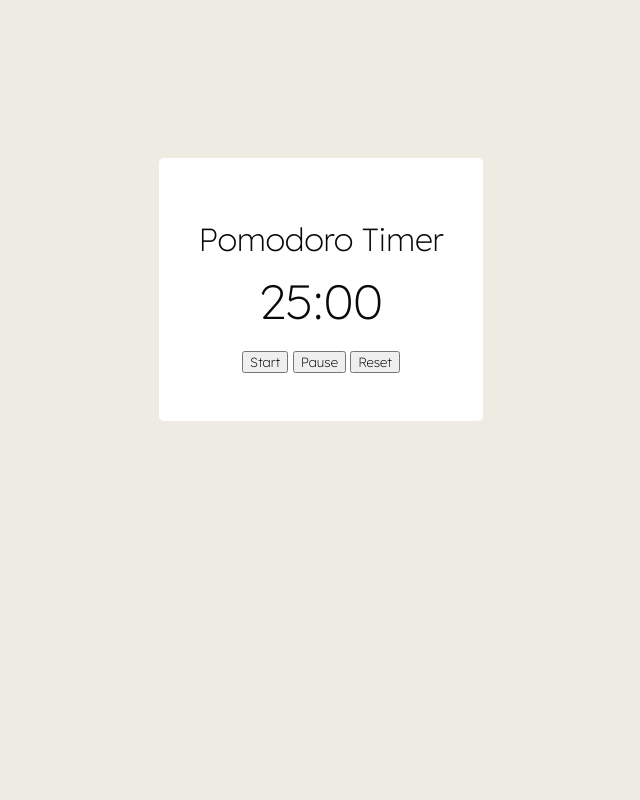
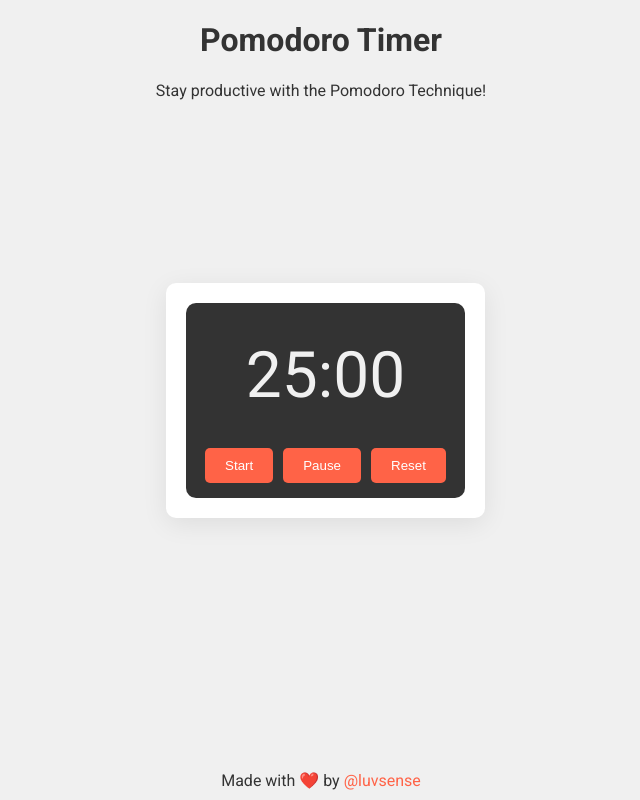
Before and after one commit to luvsense/pomodoro-app, a plain HTML site: page index.html in a window 1280 px wide. Both pictures are taken after a click on the button "Start". Shown: the whole page, without its empty margins (319-959 px from the left). Drawn offline with Linux system fonts and the light colour scheme.

Commit message:
fixes in styling
added box shadow

added button functioning, changed styles, better readability of code

updates

updated 1.0

```diff
--- a/index.html
+++ b/index.html
@@ -5,24 +5,34 @@
     <meta name="viewport" content="width=device-width, initial-scale=1.0" />
     <title>Pomodoro Timer</title>
     <link rel="stylesheet" href="style.css" />
-    <link rel="preconnect" href="https://fonts.googleapis.com" />
-    <link rel="preconnect" href="https://fonts.gstatic.com" crossorigin />
-    <link rel="preconnect" href="https://fonts.googleapis.com" />
-    <link rel="preconnect" href="https://fonts.gstatic.com" crossorigin />
     <link
-      href="https://fonts.googleapis.com/css2?family=Lexend+Deca:wght@100..900&display=swap"
+      href="https://fonts.googleapis.com/css2?family=Roboto:wght@400;700&display=swap"
       rel="stylesheet"
     />
   </head>
   <body>
-    <div class="container">
+    <header>
       <h1>Pomodoro Timer</h1>
-      <div id="timer">25:00</div>
-      <button id="start">Start</button>
-      <button id="pause">Pause</button>
-      <button id="reset">Reset</button>
-    </div>
-
+      <p>Stay productive with the Pomodoro Technique!</p>
+    </header>
+    <main>
+      <section class="pomodoro-container">
+        <div class="timer-card">
+          <time class="timer-display" id="pomodoro-timer-display">25:00</time>
+          <div class="timer-controls">
+            <button class="start-button timer-button">Start</button>
+            <button class="pause-button timer-button">Pause</button>
+            <button class="reset-button timer-button">Reset</button>
+          </div>
+        </div>
+      </section>
+    </main>
+    <footer>
+      <p>
+        Made with ❤️ by
+        <a href="https://github.com/luvsense">@luvsense</a>
+      </p>
+    </footer>
     <script src="script.js"></script>
   </body>
 </html>
--- a/script.js
+++ b/script.js
@@ -1,26 +1,54 @@
-let workTime = 25 * 60; // 25 minutes in seconds
-let breakTime = 5 * 60;  // 5 minutes in seconds
-let secondsRemaining = workTime;
-let isRunning = false;
-let timerInterval = null;
-let isBreakTime = false;
 
-const timerDisplay = document.getElementById('timer');
-const startButton = document.getElementById('start');
-// Add references to other buttons too...
+const timerDisplay = document.getElementById("pomodoro-timer-display");
+const startBtn = document.querySelector(".start-button");
+const pauseBtn = document.querySelector(".pause-button");
+const resetBtn = document.querySelector(".reset-button");
 
-function displayTime() {
-   // Code to convert 'secondsRemaining' into minutes and seconds and update 'timerDisplay'
+
+let isTimerRunning = false;
+let timerDuration = 1500; // 25 minutes in seconds
+let timerId = null;
+
+
+function updateTimerDisplay(seconds) {
+  const minutes = Math.floor(seconds / 60);
+  const remainderSeconds = seconds % 60;
+  timerDisplay.textContent = `${minutes}:${
+    remainderSeconds < 10 ? "0" : ""
+  }${remainderSeconds}`;
 }
 
+// Start timer function
 function startTimer() {
-    if (isRunning) return; // Don't start another timer if one is already running
+  if (!isTimerRunning) {
+    isTimerRunning = true;
+    timerId = setInterval(() => {
+      timerDuration -= 1;
+      updateTimerDisplay(timerDuration);
+      if (timerDuration <= 0) {
+        clearInterval(timerId);
+        alert("Time is up!");
+        resetTimer();
 
-    isRunning = true;
-    timerInterval = setInterval(() => {
-        secondsRemaining--;
-        displayTime();
-    }, 1000); // Update every second
+    }, 1000);
+  }
 }
 
-// Add functions for pause, reset (and switching between work/break timers later)
+// Pause timer function
+function pauseTimer() {
+  clearInterval(timerId);
+  isTimerRunning = false;
+}
+
+// Reset timer function
+function resetTimer() {
+  clearInterval(timerId);
+  timerDuration = 1500; // Reset to 25 minutes
+  isTimerRunning = false;
+  updateTimerDisplay(timerDuration);
+}
+
+
+startBtn.addEventListener("click", startTimer);
+pauseBtn.addEventListener("click", pauseTimer);
+resetBtn.addEventListener("click", resetTimer);
--- a/style.css
+++ b/style.css
@@ -1,28 +1,115 @@
-* {
-  font-family: "Lexend Deca", sans-serif;
-  font-weight: 200;
+:root {
+  --background-color: #f0f0f0;
+  --text-color: #333;
+  --button-color: #ff6347;
+  --button-text-color: white;
 }
 
 body {
-  font-size: 16px;
-  line-height: 40px;
-  letter-spacing: normal;
+  font-family: "Roboto", sans-serif;
+  background-color: var(--background-color);
+  color: var(--text-color);
   display: flex;
+  flex-direction: column;
   align-items: center;
   justify-content: center;
-  background-color: #eeebe2;
-  color: #080909;
+  height: 100vh;
+  margin: 0;
 }
 
-.container {
-  margin-top: 150px;
-  background-color: #fff;
-  padding: 40px;
-  border-radius: 5px;
+header,
+footer {
   text-align: center;
 }
 
-#timer {
-  font-size: 3em;
-  margin-bottom: 20px;
+header {
+  position: fixed;
+  top: 0;
+  width: 100%;
 }
+
+.pomodoro-container time.timer-display {
+  font-size: 4rem;
+  text-align: center;
+  color: #f0f0f0;
+  margin-top: 20px;
+}
+
+.timer-controls {
+  display: flex;
+  gap: 10px;
+  justify-content: center;
+  margin-top: 35px;
+}
+
+.timer-button {
+  background-color: var(--button-color);
+  color: var(--button-text-color);
+  border: none;
+  padding: 10px 20px;
+  border-radius: 5px;
+  cursor: pointer;
+}
+
+.timer-button:hover {
+  opacity: 0.9;
+}
+
+footer p,
+header p {
+  margin: 10px 0;
+}
+
+footer a {
+  color: var(--button-color);
+  text-decoration: none;
+}
+
+footer {
+  position: fixed;
+  bottom: 0;
+  width: 100%;
+}
+
+.pomodoro-container {
+  background: #fff;
+  box-shadow: 0 6px 26px rgba(0, 0, 0, 0.08);
+  border-radius: 10px;
+  padding: 20px;
+  margin: 5vh auto;
+  width: 90%;
+  max-width: 600px;
+}
+
+.timer-card {
+  background-color: #333;
+  padding: 15px;
+  border-radius: 10px;
+  color: white;
+  display: flex;
+  flex-direction: column;
+  align-items: center;
+}
+
+.timer-button {
+  background-color: var(--button-color);
+  color: var(--button-text-color);
+  border: none;
+  padding: 10px 20px;
+  border-radius: 5px;
+  cursor: pointer;
+  transition: transform 0.2s ease;
+}
+
+.timer-button:hover {
+  opacity: 0.9;
+}
+
+.timer-button:active {
+  transform: scale(0.9);
+  transition: transform 0.2s ease;
+}
+
+.timer-button:focus:not(:active) {
+  animation: bouncy 0.4s ease;
+}
```
